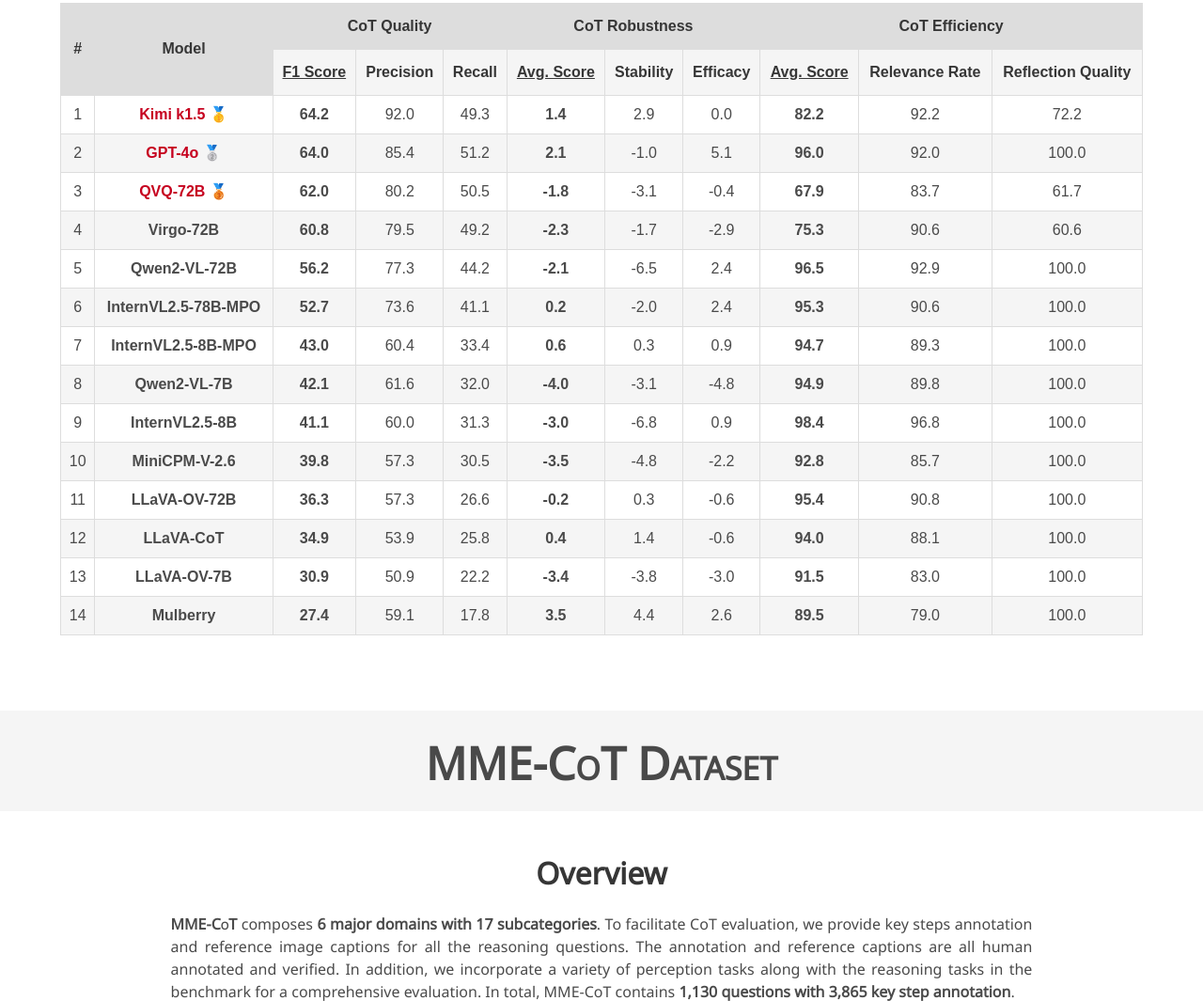
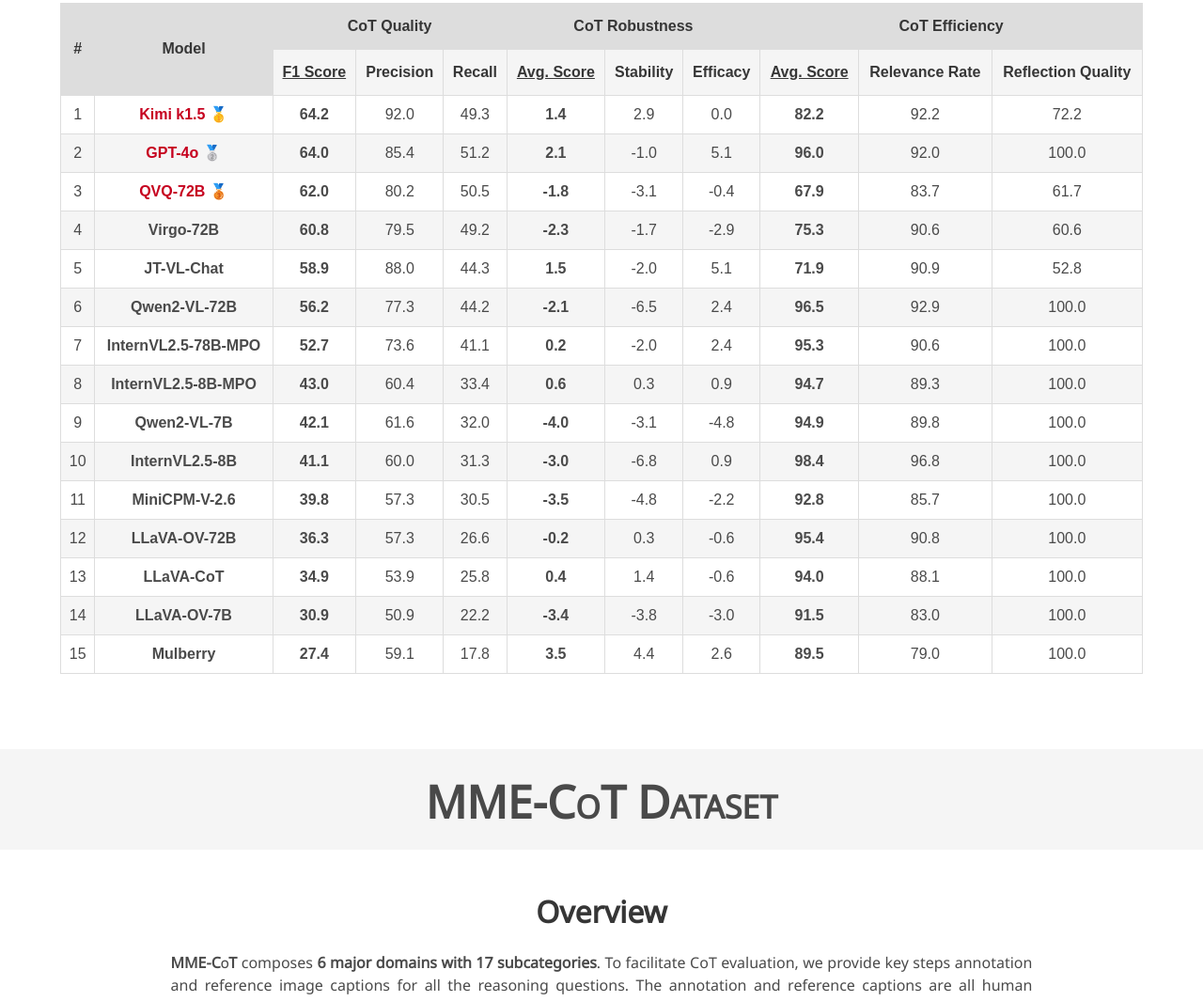
Before and after one commit to mmecot/mmecot.github.io, a plain HTML site: page index.html in a window 1280 px wide. Shown: the part 1781-2846 px from the top of the page at 94% size. Drawn offline with nearby package versions, Linux system fonts and the light colour scheme; a script that the page names is missing; some icons are missing; files whose address does not match are found by name; a web font is replaced by a local one.

Commit message:
Add JT-VL-Chat

```diff
--- a/index.html
+++ b/index.html
@@ -386,6 +386,19 @@
               </tr>
               <tr>
                 <td>5</td>
+                <td><b class="">JT-VL-Chat</b></td>
+                <td><b>58.9</b></td>
+                <td>88.0</td>
+                <td>44.3</td>
+                <td><b>1.5</b></td>
+                <td>-2.0</td>
+                <td>5.1</td>
+                <td><b>71.9</b></td>
+                <td>90.9</td>
+                <td>52.8</td>
+              </tr>
+              <tr>
+                <td>6</td>
                 <td><b class="">Qwen2-VL-72B</b></td>
                 <td><b>56.2</b></td>
                 <td>77.3</td>
@@ -398,7 +411,7 @@
                 <td>100.0</td>
               </tr>
               <tr>
-                <td>6</td>
+                <td>7</td>
                 <td><b class="">InternVL2.5-78B-MPO</b></td>
                 <td><b>52.7</b></td>
                 <td>73.6</td>
@@ -411,7 +424,7 @@
                 <td>100.0</td>
               </tr>
               <tr>
-                <td>7</td>
+                <td>8</td>
                 <td><b class="">InternVL2.5-8B-MPO</b></td>
                 <td><b>43.0</b></td>
                 <td>60.4</td>
@@ -424,7 +437,7 @@
                 <td>100.0</td>
               </tr>
               <tr>
-                <td>8</td>
+                <td>9</td>
                 <td><b class="">Qwen2-VL-7B</b></td>
                 <td><b>42.1</b></td>
                 <td>61.6</td>
@@ -437,7 +450,7 @@
                 <td>100.0</td>
               </tr>
               <tr>
-                <td>9</td>
+                <td>10</td>
                 <td><b class="">InternVL2.5-8B</b></td>
                 <td><b>41.1</b></td>
                 <td>60.0</td>
@@ -450,7 +463,7 @@
                 <td>100.0</td>
               </tr>
               <tr>
-                <td>10</td>
+                <td>11</td>
                 <td><b class="">MiniCPM-V-2.6</b></td>
                 <td><b>39.8</b></td>
                 <td>57.3</td>
@@ -463,7 +476,7 @@
                 <td>100.0</td>
               </tr>
               <tr>
-                <td>11</td>
+                <td>12</td>
                 <td><b class="">LLaVA-OV-72B</b></td>
                 <td><b>36.3</b></td>
                 <td>57.3</td>
@@ -476,7 +489,7 @@
                 <td>100.0</td>
               </tr>
               <tr>
-                <td>12</td>
+                <td>13</td>
                 <td><b class="">LLaVA-CoT</b></td>
                 <td><b>34.9</b></td>
                 <td>53.9</td>
@@ -489,7 +502,7 @@
                 <td>100.0</td>
               </tr>
               <tr>
-                <td>13</td>
+                <td>14</td>
                 <td><b class="">LLaVA-OV-7B</b></td>
                 <td><b>30.9</b></td>
                 <td>50.9</td>
@@ -502,7 +515,7 @@
                 <td>100.0</td>
               </tr>
               <tr>
-                <td>14</td>
+                <td>15</td>
                 <td><b class="">Mulberry</b></td>
                 <td><b>27.4</b></td>
                 <td>59.1</td>
```
